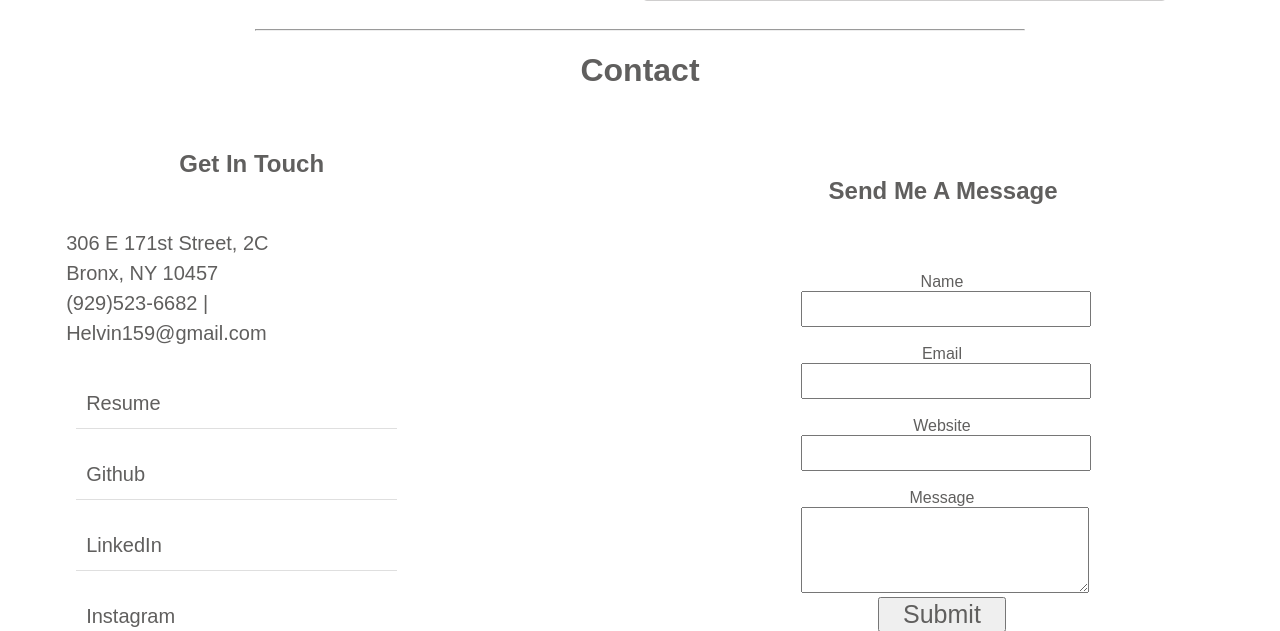
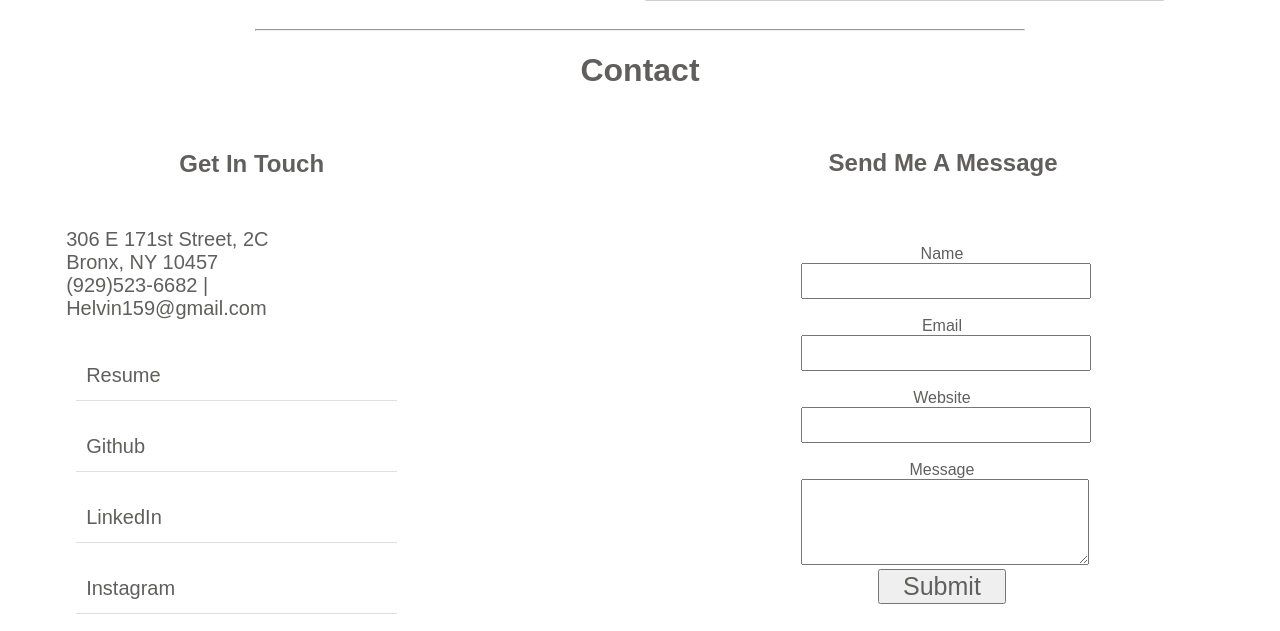
Before and after one commit to Helvin159/HelvinRymer, a PHP site: page / in a window 1280 px wide. Shown: the part 1457-2088 px from the top of the page. Run offline with PHP 8.4, Linux system fonts and the light colour scheme.

Commit message:
Update style.css

```diff
--- a/css/style.css
+++ b/css/style.css
@@ -41,7 +41,7 @@
 .paragraphc {
 	text-align: left;
 	padding: 10px;
-	line-height: 1.5;
+	line-height: normal;
 	margin-left: 20px;
 	font-size: 20px;
 }
```
